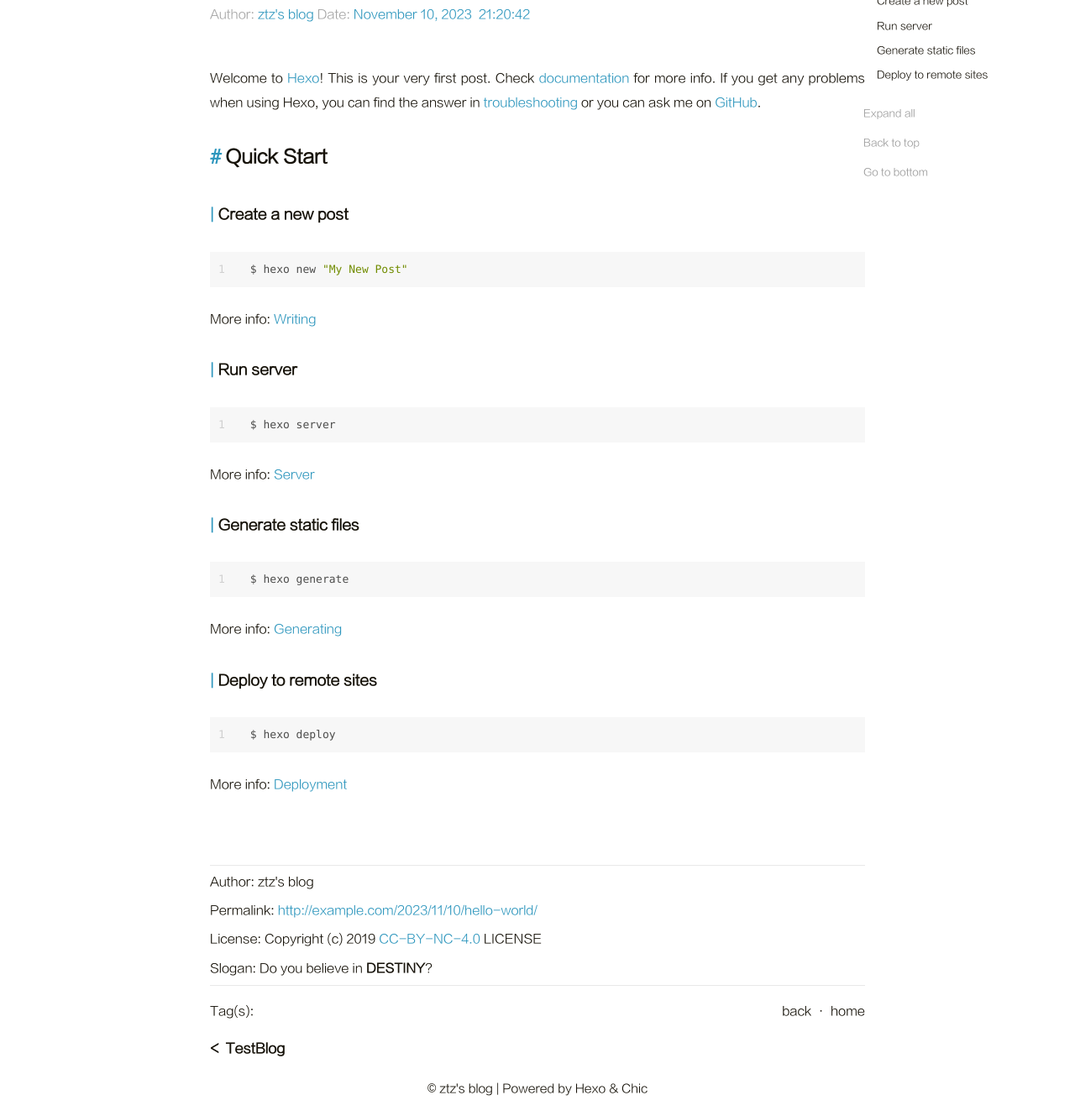
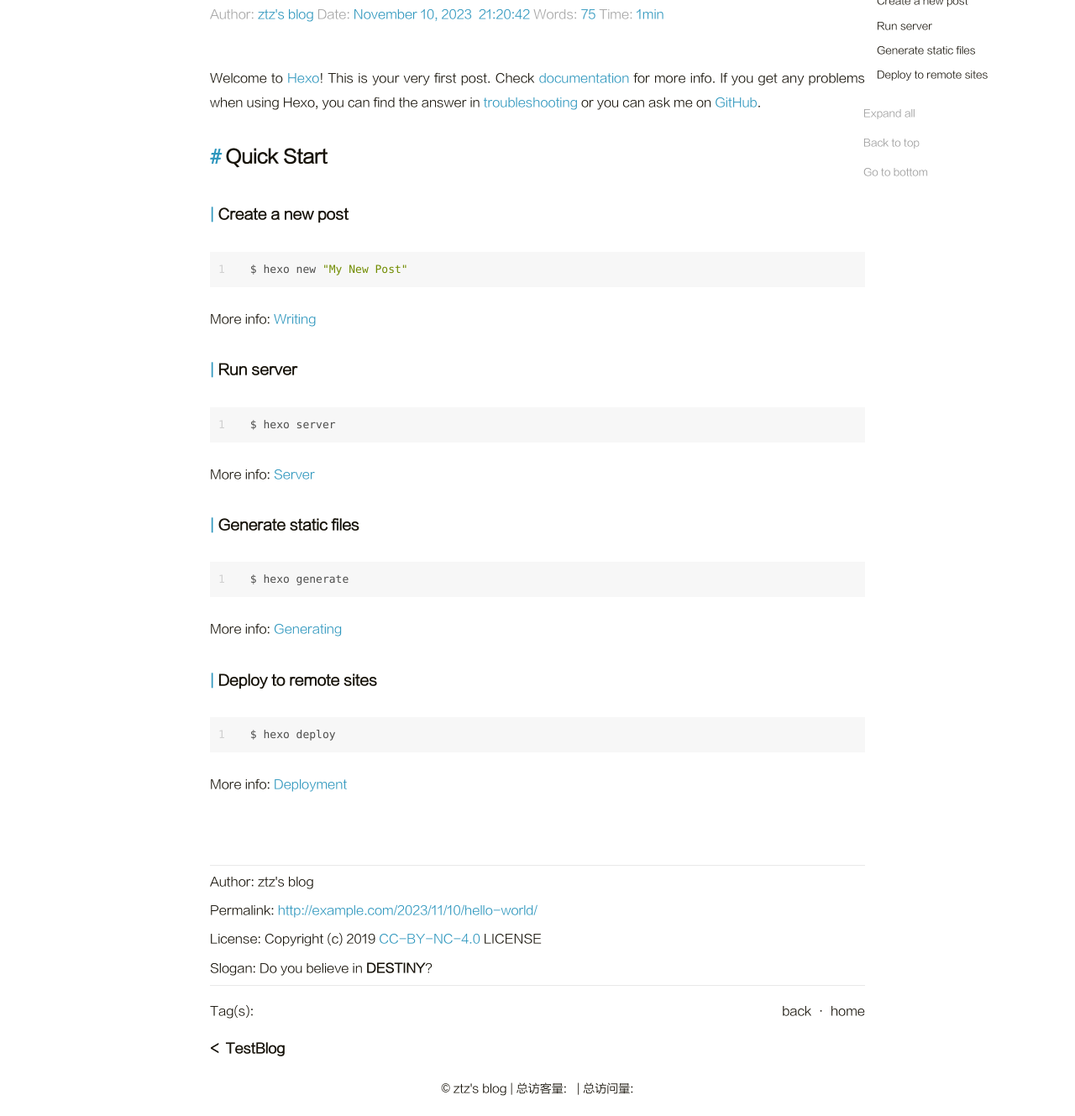
Before and after one commit to imztz/imztz.github.io, a plain HTML site: page 2023/11/10/hello-world/index.html in a window 1280 px wide. Shown: the part 137-1466 px from the top of the page at 84% size. Drawn offline with Linux system fonts and the light colour scheme; some packages are replaced by stand-ins of ours; a script that the page names is missing.

Commit message:
Site updated: 2023-11-12 15:20:25

```diff
--- a/2023/11/10/hello-world/index.html
+++ b/2023/11/10/hello-world/index.html
@@ -434,6 +434,18 @@
                         </span>
 
 
+
+                        <span class="post-count">
+                    Words:
+                        <a href="">75</a>
+                        </span>
+
+
+                        <span class="post-count">
+                    Time:
+                        <a href="">1min</a>
+                        </span>
+
                 </div>
 
         </header>
@@ -511,7 +523,36 @@
             </div>
             <footer id="footer" class="footer">
     <div class="copyright">
-        <span>© ztz&#39;s blog | Powered by <a href="https://hexo.io" target="_blank">Hexo</a> & <a href="https://github.com/Siricee/hexo-theme-Chic" target="_blank">Chic</a></span>
+        <span>© ztz&#39;s blog
+        |
+
+            <script async src="//busuanzi.ibruce.info/busuanzi/2.3/busuanzi.pure.mini.js"></script>
+
+
+
+<span class="site-uv">
+
+ 总访客量:
+
+ <i class="busuanzi-value" id="busuanzi_value_site_uv"></i>
+
+</span>&nbsp;
+
+
+
+
+
+<span class="site-pv">
+
+ | 总访问量:
+
+ <i class="busuanzi-value" id="busuanzi_value_site_pv"></i>
+
+</span>
+
+
+
+        </span>
     </div>
 </footer>
 
```
Also changed, not shown: 2023/11/10/TestBlog/index.html (+42 -1 lines), about/index.html (+30 -1 lines), archives/2023/11/index.html (+30 -1 lines), archives/2023/index.html (+30 -1 lines), archives/index.html (+30 -1 lines), index.html (+30 -1 lines).
